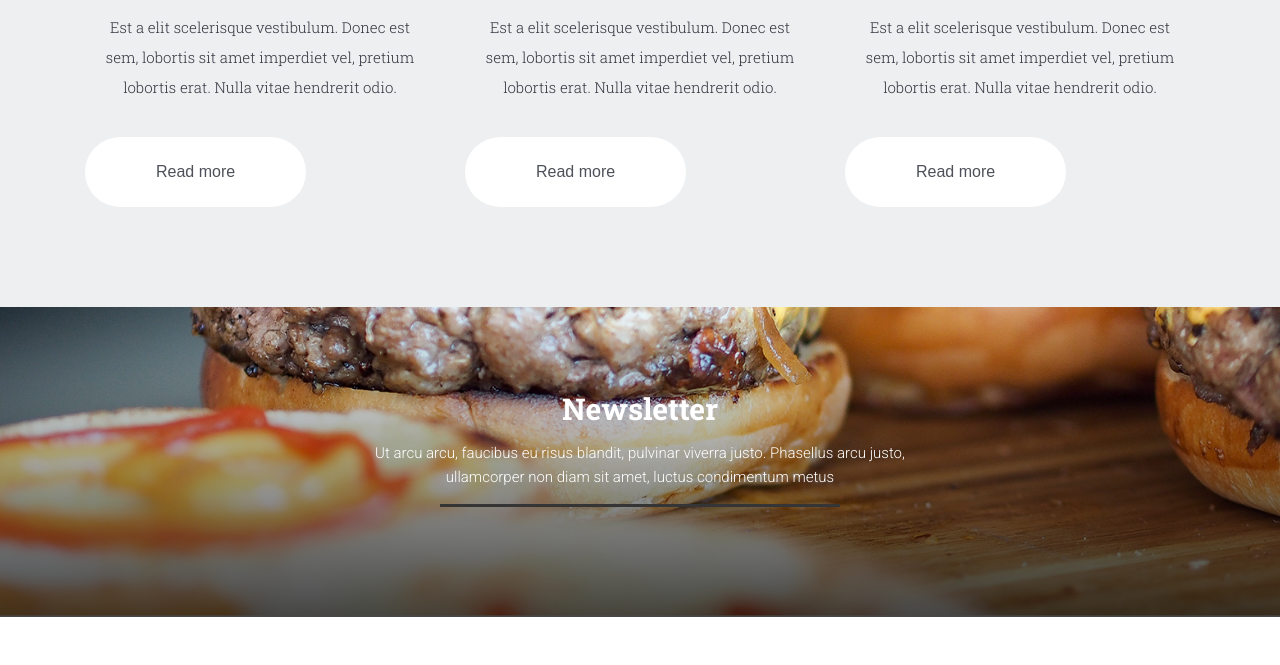
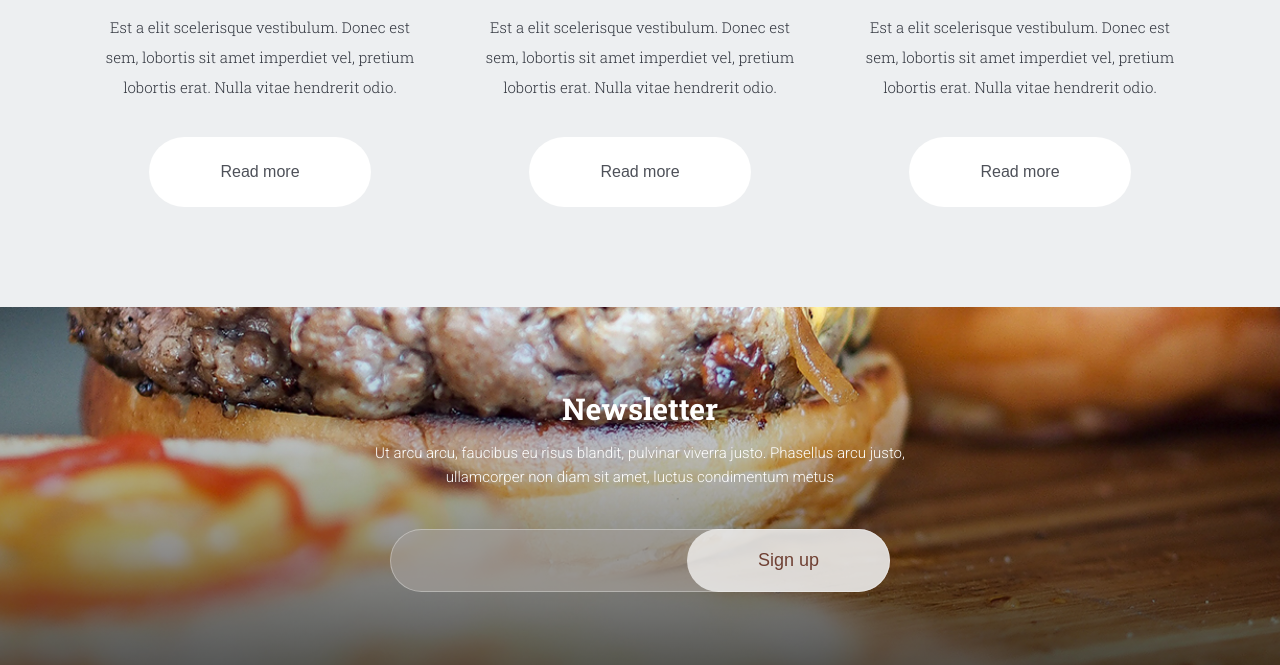
Before and after one commit to AlinaKurochka/Panakeia, a website: page app/index.html in a window 1280 px wide. Shown: the part 1881-2546 px from the top of the page. Drawn offline with Linux system fonts and the light colour scheme.

Commit message:
added form component

```diff
--- a/app/index.html
+++ b/app/index.html
@@ -60,7 +60,7 @@
 					<p class="header-block-icon-image-text">Nullam tempus egestas efficitur. Sed quam dolor, vulputate sed mattis et, sodales quis orci. Ut arcu arcu, faucibus eu risus blandit,.</p>
 				</div>
 			</div>
-			<div class="button-brand">
+			<div class="button-brand button-center">
 				<button class="button button-brand-one" type="submit">Read more</button>
 			</div>
 		</div>
@@ -75,7 +75,7 @@
 					</div>
 					<p class="news-block-image-title">Lorem ipsum</p>
 					<p class="news-block-image-text">Est a elit scelerisque vestibulum. Donec est sem, lobortis sit amet imperdiet vel, pretium lobortis erat. Nulla vitae hendrerit odio.</p>
-					<div class="button-brand">
+					<div class="button-brand button-center">
 						<button class="button button-brand-two" type="submit">Read more</button>
 					</div>
 				</div>
@@ -85,7 +85,7 @@
 					</div>
 					<p class="news-block-image-title">Lorem ipsum</p>
 					<p class="news-block-image-text">Est a elit scelerisque vestibulum. Donec est sem, lobortis sit amet imperdiet vel, pretium lobortis erat. Nulla vitae hendrerit odio.</p>
-					<div class="button-brand">
+					<div class="button-brand button-center">
 						<button class="button button-brand-two" type="submit">Read more</button>
 					</div>
 				</div>
@@ -95,7 +95,7 @@
 					</div>
 					<p class="news-block-image-title">Lorem ipsum</p>
 					<p class="news-block-image-text">Est a elit scelerisque vestibulum. Donec est sem, lobortis sit amet imperdiet vel, pretium lobortis erat. Nulla vitae hendrerit odio.</p>
-					<div class="button-brand">
+					<div class="button-brand button-center">
 						<button class="button button-brand-two" type="submit">Read more</button>
 					</div>
 				</div>
@@ -112,7 +112,8 @@
 			ullamcorper non diam sit amet, luctus condimentum metus</p>
 		</div>
 		<form class="form" action="#">
-
+			<input type="email" class="form-input">
+			<button class="form-submit" type="submit">Sign up</button>
 		</form>
 	</section>
 	<section class="section">
--- a/app/sass/components/_button.scss
+++ b/app/sass/components/_button.scss
@@ -8,16 +8,17 @@
     outline: none;
     cursor: pointer;
     border-radius: 50px;
+    &-center{
+        text-align: center;
+    }
     &-brand{
          &-one{
                 color: $color-brand-one;
                 background-color: $color-primary;
-                text-align: center;
             }
             &-two{
                 color: #4e5159;
                 background-color: $color-primary;
-                text-align: center;
             }
         &-color{
                 color: $color-primary;
--- a/app/sass/components/_form.scss
+++ b/app/sass/components/_form.scss
@@ -1,8 +1,34 @@
 .form{
 	position: relative;
-    border-bottom: 3px solid #626262;
-    padding-bottom: 15px;
-    width: 400px;
+    width: 500px;
     margin-right: auto;
     margin-left: auto;
+    z-index: 1;
+    margin-top: 40px;
+    &-input{
+		width: 100%;
+		border: 1px solid rgba(255, 255, 255, 0.5);
+		border-radius: 40px;
+		background-color: #a29d98;
+		outline: none;
+		padding: 20px 35px;
+		color: #f3f4f6;
+		font-size: 18px;
+		opacity: 0.7;
+    }
+    &-submit{
+    	position: absolute;
+    	top: 0;
+		right: 0;
+		color: #612316;
+		font-size: 18px;
+		background-color: $color-primary;
+		border: none;
+		outline: none;
+		padding: 20px 70px;
+		border-radius: 40px;
+		opacity: 0.7;
+		cursor: pointer;
+		border: 1px solid rgba(255, 255, 255, 0.5);
+    }
 }
```
Also changed, not shown: app/css/style.css.
